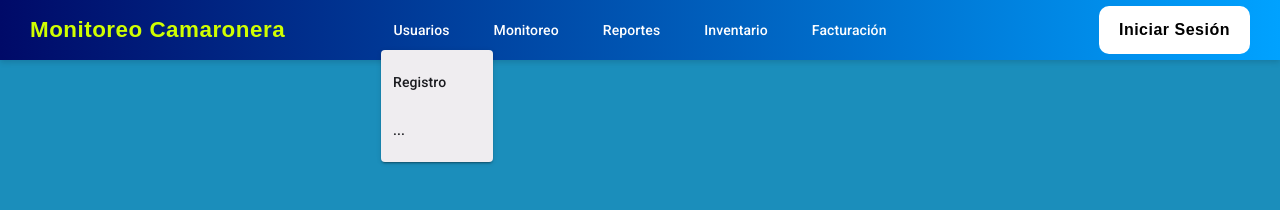
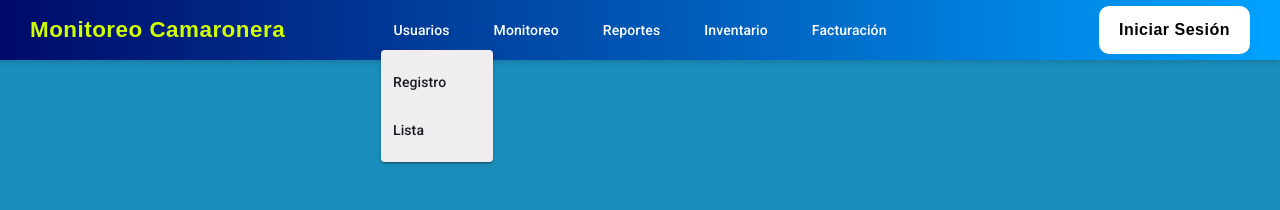
Before and after one commit to Jeanferx/Proyecto-BASE-, an Angular app: page / in a window 1280 px wide. Both pictures are taken after a click on the button "Usuarios". Shown: the top 210 px of the page. Built offline with nearby package versions, Linux system fonts and the light colour scheme.

Commit message:
refactor(menu)
Cambios en la dirección de Lista

```diff
--- a/src/app/menu/menu.html
+++ b/src/app/menu/menu.html
@@ -7,7 +7,7 @@
     <button mat-button [matMenuTriggerFor]="menuUsuarios">Usuarios</button>
     <mat-menu #menuUsuarios="matMenu">
         <button mat-menu-item routerLink="./registrar">Registro</button>
-        <button mat-menu-item routerLink="#">...</button>
+        <button mat-menu-item routerLink="./lista">Lista</button>
     </mat-menu>
 
     <!-- Módulo 2: Monitoreo -->
```
